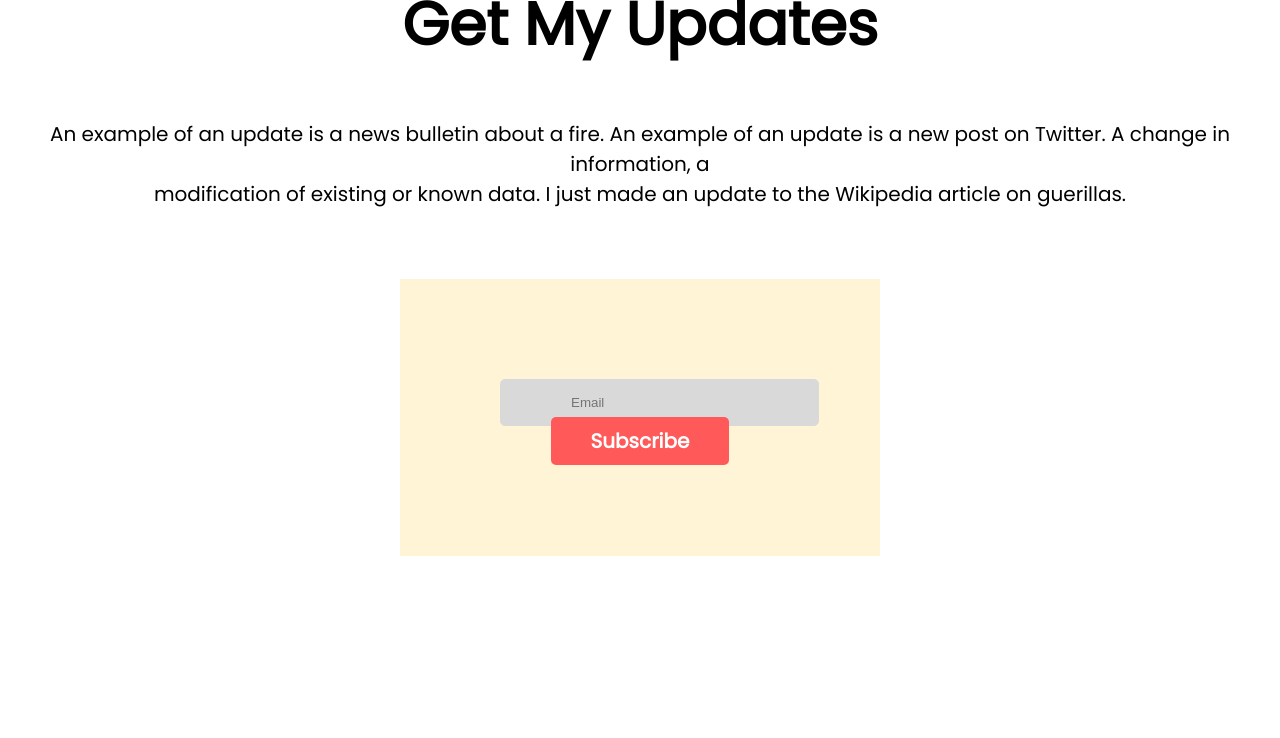
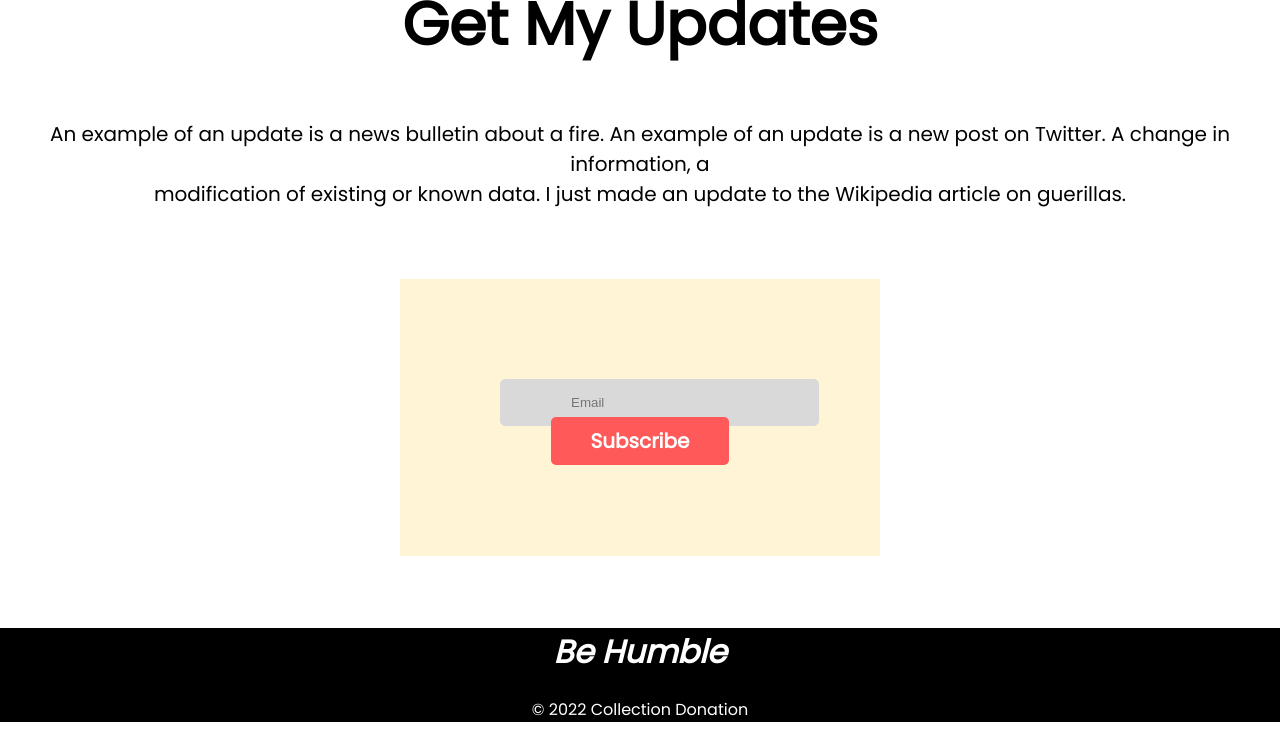
Before and after one commit to shakautkader608/Donate-today, a plain HTML site: page index.html in a window 1280 px wide. Shown: the part 2540-3278 px from the top of the page. Before the commit the page ends 3146 px from the top, so only its background shows below. Drawn offline with Linux system fonts and the light colour scheme.

Commit message:
Add Footert

```diff
--- a/css/style.css
+++ b/css/style.css
@@ -150,3 +150,14 @@ body{
 .subscribe-part{
     margin: 0 400px 50px;
 }
+
+footer{
+    text-align: center;
+    background-color: black;
+}
+footer h1{
+    color: white;
+}
+footer p{
+    color: white;
+}
--- a/index.html
+++ b/index.html
@@ -97,6 +97,10 @@
         </div>
     </section>
 
+    <footer>
+        <h1><i>Be Humble</i></h1>
+        <p>© 2022 Collection Donation</p>
+    </footer>
 
   </body>
 </html>
```
